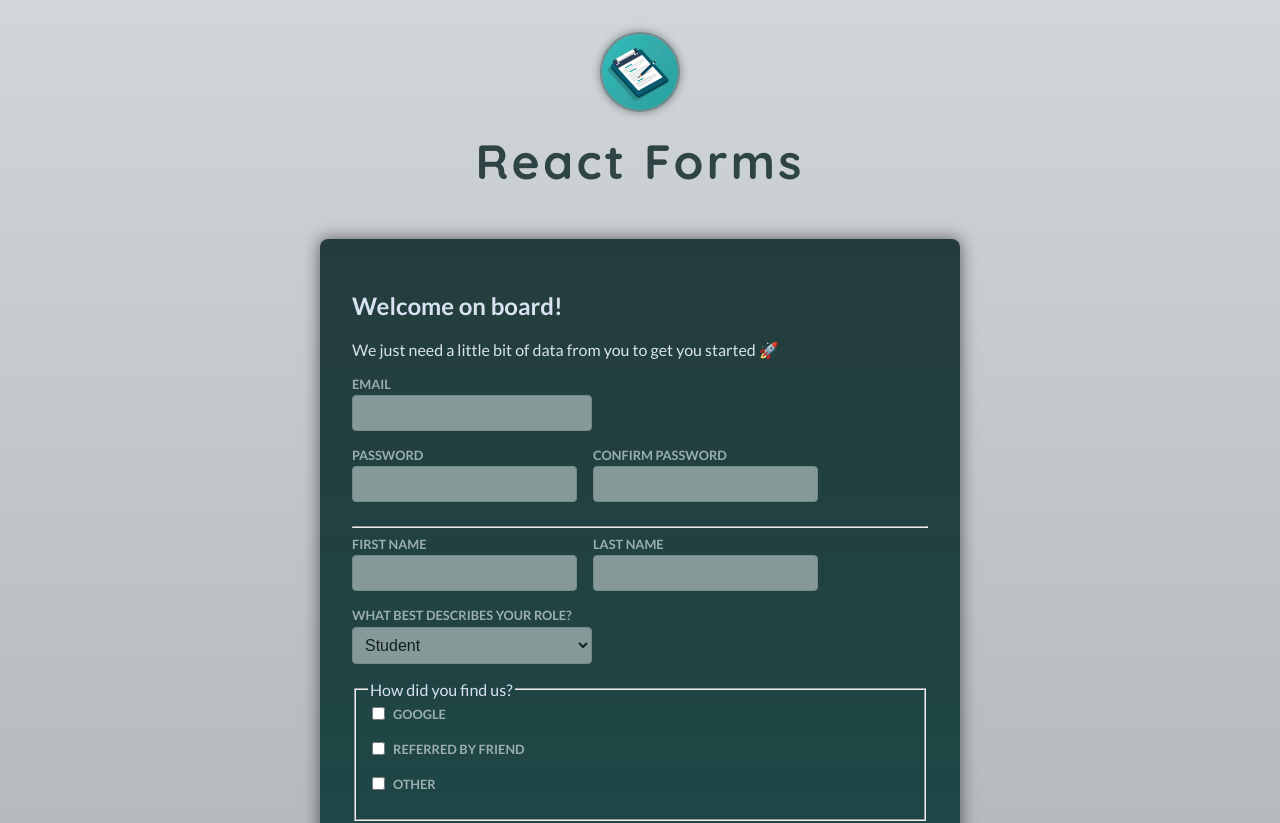
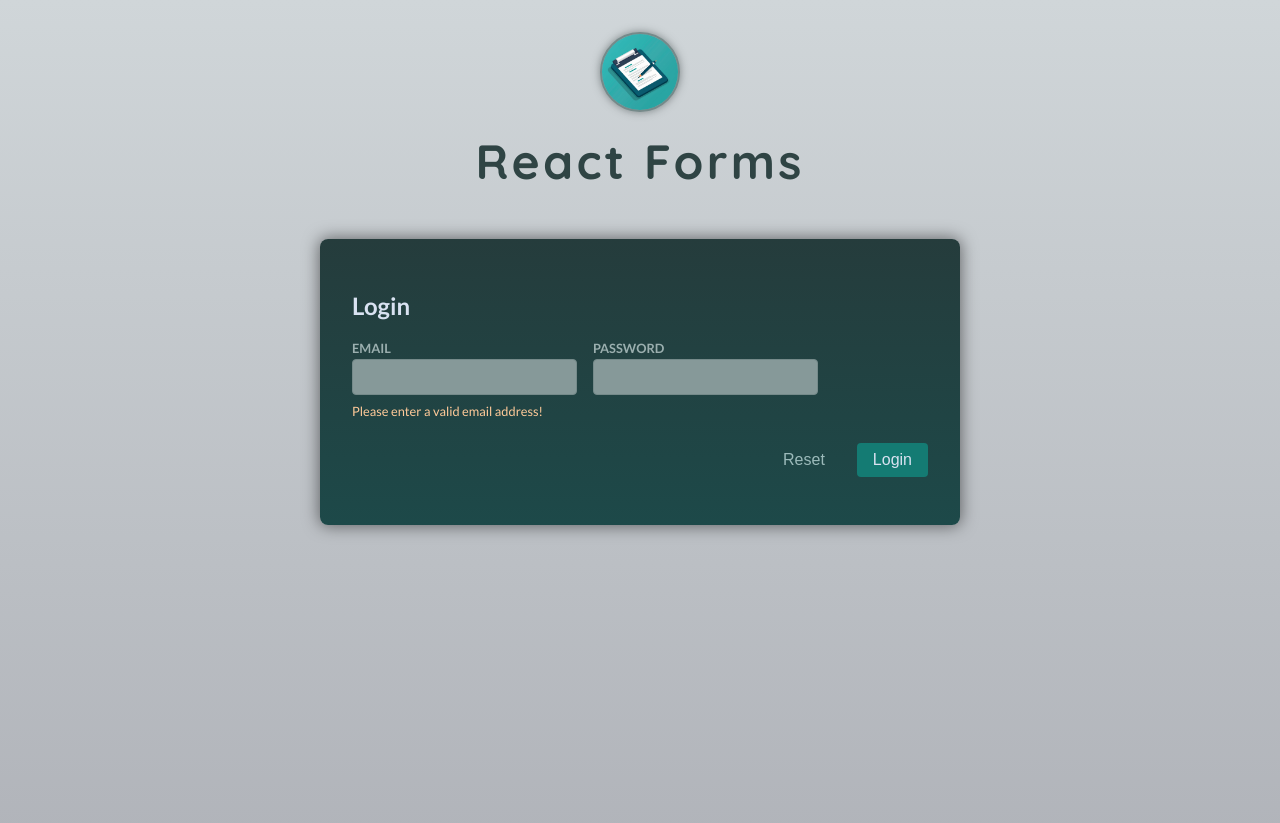
Before and after one commit to DenisFR2727/support_react-components, a React (Vite) app in the folder forms/: page / in a window 1280 px wide. Shown: the top 823 px of the page. Built offline with nearby package versions, Linux system fonts and the light colour scheme.

Commit message:
reset form and validation email address!

```diff
--- a/forms/src/App.jsx
+++ b/forms/src/App.jsx
@@ -1,14 +1,14 @@
 import Header from "./components/Header.jsx";
-import Login from "./components/Login.jsx";
-import Signup from "./components/SignUp.jsx";
+import Login from "./components/StateLogin.jsx";
+// import Signup from "./components/SignUp.jsx";
 
 function App() {
   return (
     <>
       <Header />
       <main>
-        {/* <Login /> */}
-        <Signup />
+        <Login />
+        {/* <Signup /> */}
       </main>
     </>
   );
--- a/forms/src/components/Login.jsx
+++ b/forms/src/components/Login.jsx
@@ -10,6 +10,9 @@
       email: email.current.value,
       password: password.current.value,
     };
+    // Not Recomended!
+    //  email.current.value = "";
+    //  password.current.value = "";
 
     console.log("Submitting", user);
   }
--- a/forms/src/components/SignUp.jsx
+++ b/forms/src/components/SignUp.jsx
@@ -6,6 +6,9 @@
     const acquisitionChannel = fd.getAll("acquisition");
     const data = Object.fromEntries(fd.entries());
     data.acquisition = acquisitionChannel;
+
+    //  event.target.reset();
+
     console.log(data);
   }
   return (
--- a/forms/src/components/StateLogin.jsx
+++ b/forms/src/components/StateLogin.jsx
@@ -5,6 +5,8 @@
     email: "",
     password: "",
   });
+
+  const isEmailInValid = !enteredValues.email.includes("@");
 
   function handleSubmit(event) {
     event.preventDefault();
@@ -35,6 +37,9 @@
             value={enteredValues.email}
             onChange={(event) => handleInputChange("email", event)}
           />
+          <div className="control-error">
+            {isEmailInValid && <p>Please enter a valid email address!</p>}
+          </div>
         </div>
 
         <div className="control no-margin">
```
